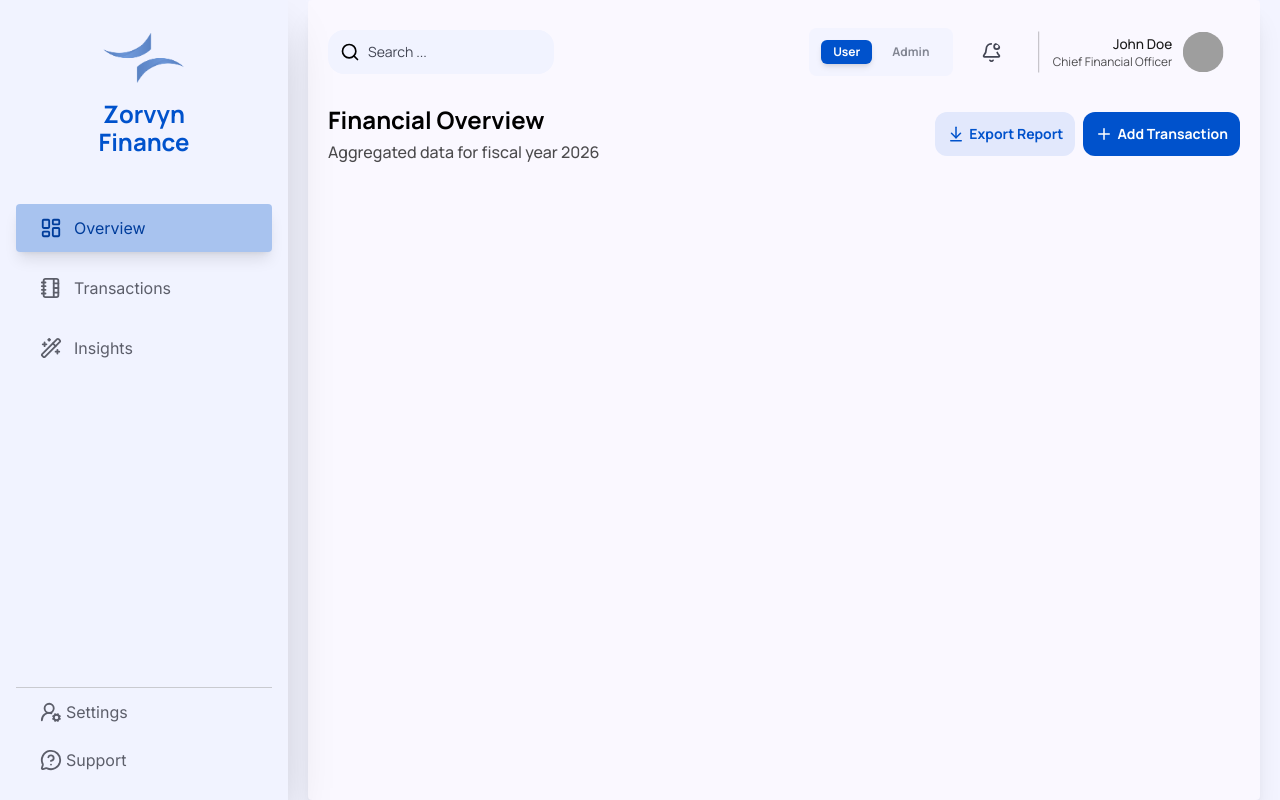
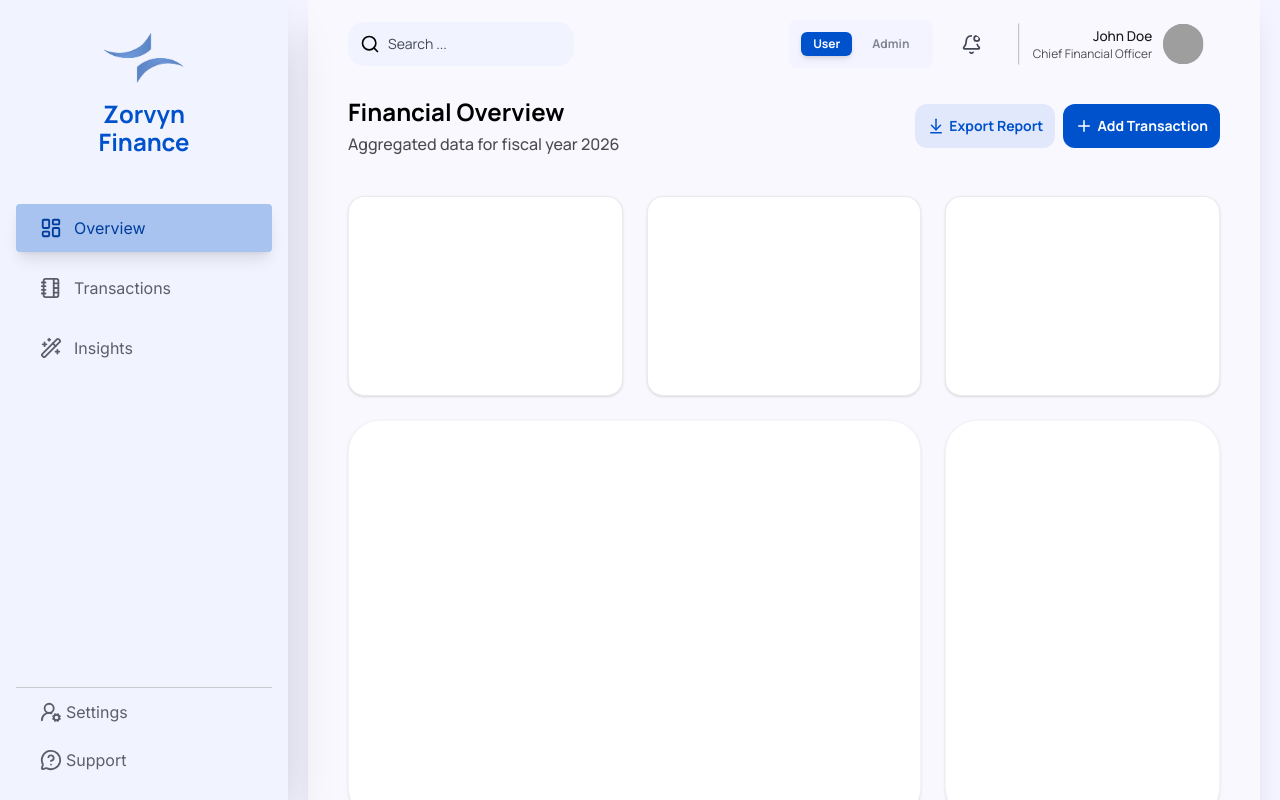
Before and after one commit to dibbockb/zorvyn-finance, a React (Vite) app: page / in a window 1280 px wide. Built offline with nearby package versions, Linux system fonts and the light colour scheme; grey boxes are pictures that could not be loaded.

Commit message:
Added Stat Cards grid

```diff
--- /dev/null
+++ b/src/Components/Dashboard/Cards/Cards.tsx
@@ -0,0 +1,27 @@
+const Cards = () => {
+    return (
+        <section className="grid grid-cols-1 lg:grid-cols-3 gap-6 pt-10">
+
+            <div className="bg-white min-h-50 p-8 rounded-2xl shadow-sm border border-secondary/10  hover:shadow-md transition-all duration-300 ease-in-out">
+            </div>
+
+            <div className="bg-white min-h-50 p-8 rounded-2xl shadow-sm border border-secondary/10 hover:shadow-md transition-all duration-300 ease-in-out">
+            </div>
+
+            <div className="bg-white min-h-50 p-8 rounded-2xl shadow-sm border border-secondary/10  hover:shadow-md transition-all duration-300 ease-in-out">
+            </div>
+
+            <div className="lg:col-span-2 bg-white p-8 rounded-4xl shadow-sm border border-secondary/5 min-h-100 hover:shadow-md transition-all duration-300 ease-in-out">
+            </div>
+
+            <div className="bg-white p-8 rounded-4xl shadow-sm border border-secondary/5 min-h-100 hover:shadow-md transition-all duration-300 ease-in-out">
+            </div>
+
+            <div className="lg:col-span-3 min-h-50 bg-white p-8 rounded-2xl shadow-sm border border-secondary/10  hover:shadow-md transition-all duration-300 ease-in-out">
+            </div>
+
+        </section>
+    )
+}
+
+export default Cards
--- a/src/Components/Dashboard/Dashboard.tsx
+++ b/src/Components/Dashboard/Dashboard.tsx
@@ -1,10 +1,11 @@
-import Navbar from "../Navbar/Navbar"
+import Cards from "./Cards/Cards"
+import Navbar from "./Navbar/Navbar"
 
 const Dashboard = () => {
     return (
-        <section className="h-screen bg-[#faf8ff] rounded shadow-xl p-5">
+        <section className="min-h-screen bg-[#faf8ff] rounded shadow-xl px-10 py-3">
             <Navbar></Navbar>
-
+            <Cards></Cards>
         </section>
 
     )
--- a/src/Components/Navbar/Navbar.tsx
+++ b/src/Components/Dashboard/Navbar/Navbar.tsx
@@ -1,5 +1,5 @@
 import { ArrowDownToLine, BellDot, Plus, Search } from 'lucide-react'
-import { ToggleRole } from '../ToggleRole/ToggleRole'
+import { ToggleRole } from '../../ToggleRole/ToggleRole'
 
 const Navbar = () => {
     return (
@@ -31,7 +31,7 @@ const Navbar = () => {
                 </div>
             </div>
 
-            <div className="flex justify-between items-center pt-5">
+            <div className="hidden lg:flex justify-between items-center pt-5">
                 <div>
                     <h1 className="hidden lg:block text-2xl text-black font-bold pb-1">Financial Overview</h1>
                     <h3 className="hidden lg:block text-black/70 font-medium">Aggregated data for fiscal year 2026</h3>
--- a/src/Components/Layouts/Dashboard/RootLayout.tsx
+++ b/src/Components/Layouts/Dashboard/RootLayout.tsx
@@ -14,7 +14,7 @@ export default function RootLayout() {
                 <nav className="flex flex-row py-4 lg:flex-col gap-3 text-[#5c5e6a] lg:pt-12 ">
                     <NavLink to="/" className={({ isActive }) =>
                         `flex flex-col lg:flex-row items-center gap-1.5 lg:gap-3 text-xs lg:text-base
-                             px-5 lg:px-6 py-2 lg:py-3 rounded-4xl lg:rounded transition-all duration-300 ease-in-out
+                             px-5 lg:px-6 py-2 lg:py-3 rounded-2xl lg:rounded transition-all duration-300 ease-in-out
                              ${isActive
                             ? 'bg-primary/30 shadow-lg text-[#003d9b]'
                             : 'hover:bg-primary/30 hover:shadow-lg hover:text-[#003d9b]'
@@ -28,7 +28,7 @@ export default function RootLayout() {
                     <NavLink to="/transactions"
                         className={({ isActive }) =>
                             `flex flex-col lg:flex-row items-center gap-1.5 lg:gap-3 text-xs lg:text-base
-                             px-5 lg:px-6 py-2 lg:py-3 rounded transition-all duration-300 ease-in-out
+                             px-5 lg:px-6 py-2 lg:py-3 rounded-2xl transition-all duration-300 ease-in-out
                              ${isActive
                                 ? 'bg-primary/30 shadow-lg text-[#003d9b]'
                                 : 'hover:bg-primary/30 hover:shadow-lg hover:text-[#003d9b]'
@@ -41,7 +41,7 @@ export default function RootLayout() {
 
                     <NavLink to="/insights" className={({ isActive }) =>
                         `flex flex-col lg:flex-row items-center gap-1.5 lg:gap-3 text-xs lg:text-base
-                             px-5 lg:px-6 py-2 lg:py-3 rounded transition-all duration-300 ease-in-out
+                             px-5 lg:px-6 py-2 lg:py-3 rounded-2xl transition-all duration-300 ease-in-out
                              ${isActive
                             ? 'bg-primary/30 shadow-lg text-[#003d9b]'
                             : 'hover:bg-primary/30 hover:shadow-lg hover:text-[#003d9b]'
@@ -55,11 +55,11 @@ export default function RootLayout() {
 
 
                 <nav className="hidden lg:flex flex-col text-[#5c5e6a] border-t border-t-neutral-400/50 mt-auto">
-                    <NavLink to="/settings" className="flex items-center gap-1 px-6 py-3 rounded transition-all duration-300 ease-in-out">
+                    <NavLink to="/settings" className="flex items-center gap-1 px-6 py-3 rounded-2xl transition-all duration-300 ease-in-out">
                         <UserRoundCog size={22} strokeWidth={2} />
                         <p className=" lg:block inter aside-button ">Settings</p>
                     </NavLink>
-                    <NavLink to="/support" className="flex items-center gap-1 px-6 py-3 rounded transition-all duration-300 ease-in-out">
+                    <NavLink to="/support" className="flex items-center gap-1 px-6 py-3 rounded-2xl transition-all duration-300 ease-in-out">
                         <MessageCircleQuestionMark size={22} strokeWidth={2} />
                         <p className=" lg:block inter aside-button ">Support</p>
                     </NavLink>
```
